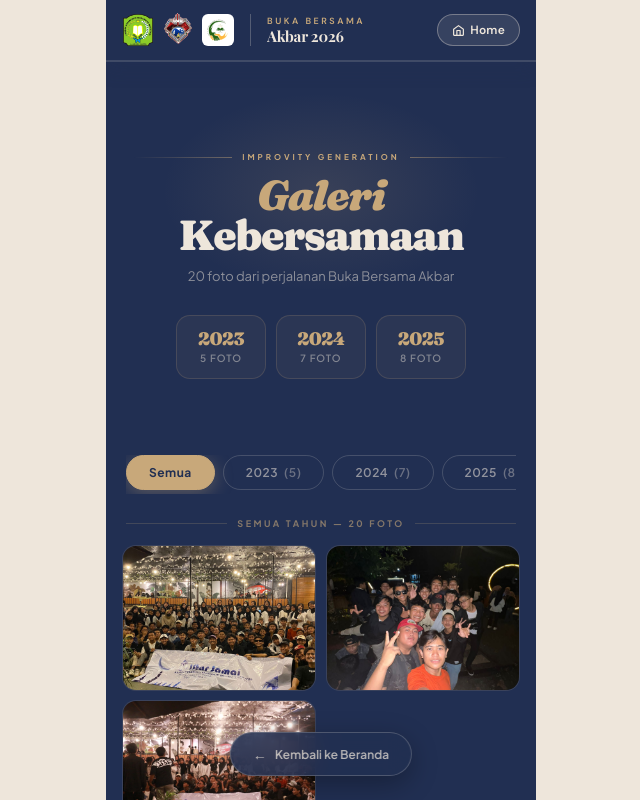
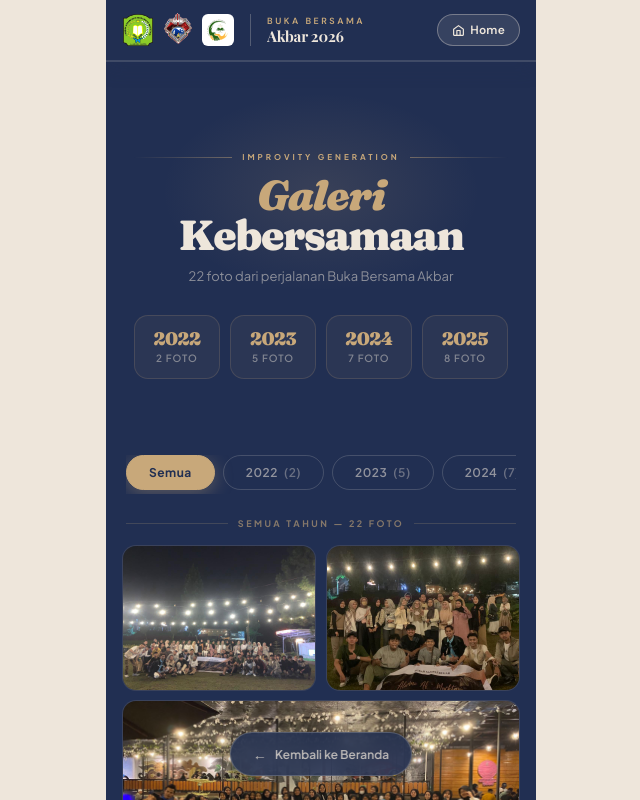
Before and after one commit to aprilocikal/buka-bersama-, a React (Vite) app: page /galeri in a window 1280 px wide. Shown: the top 800 px of the page, without its empty margins (319-959 px from the left). Built offline with nearby package versions, Linux system fonts and the light colour scheme.

Commit message:
3.3 commit

```diff
--- a/src/pages/galeri.jsx
+++ b/src/pages/galeri.jsx
@@ -1,4 +1,4 @@
-import { useState, useEffect, useCallback } from "react";
+import { useState, useEffect, useCallback, useMemo } from "react";
 import { useNavigate } from "react-router-dom";
 import Navbar from "../components/Navbar";
 
@@ -8,6 +8,8 @@ import Navbar from "../components/Navbar";
    last digit  = photo index
 ───────────────────────────────────────────── */
 const PHOTOS = [
+  { id: "221", file: "221.jpeg", year: 2022 },
+  { id: "222", file: "222.jpeg", year: 2022 },
   { id: "231", file: "231.jpeg", year: 2023 },
   { id: "232", file: "232.jpeg", year: 2023 },
   { id: "233", file: "233.jpeg", year: 2023 },
@@ -30,7 +32,7 @@ const PHOTOS = [
   { id: "258", file: "258.jpeg", year: 2025 },
 ];
 
-const FILTERS = ["Semua", "2023", "2024", "2025"];
+const FILTERS = ["Semua", "2022", "2023", "2024", "2025"];
 
 export default function Galeri() {
   const navigate = useNavigate();
@@ -77,8 +79,34 @@ export default function Galeri() {
     return () => clearTimeout(t);
   }, [animKey]);
 
+  // Compute which indices in filtered array should be "wide" (span 2 cols)
+  // Pattern: every 3rd item is wide (indices 2,5,8,...)
+  // If the last item would end up alone in its row → auto-widen it too.
+  const wideMap = useMemo(() => {
+    const wide = new Array(filtered.length).fill(false);
+    let col = 0; // tracks current column position (0 or 1) in the 2-col grid
+    for (let i = 0; i < filtered.length; i++) {
+      if ((i + 1) % 3 === 0) {
+        wide[i] = true;
+        col = 0; // wide item fills the entire row, reset
+      } else {
+        col = (col + 1) % 2;
+      }
+    }
+    // If the last item ended up alone (col === 1), make it wide
+    if (col === 1) {
+      for (let i = filtered.length - 1; i >= 0; i--) {
+        if (!wide[i]) {
+          wide[i] = true;
+          break;
+        }
+      }
+    }
+    return wide;
+  }, [filtered]);
+
   // Year count summary
-  const yearCounts = [2023, 2024, 2025].map((y) => ({
+  const yearCounts = [2022, 2023, 2024, 2025].map((y) => ({
     year: y,
     count: PHOTOS.filter((p) => p.year === y).length,
   }));
@@ -243,6 +271,7 @@ export default function Galeri() {
         .gl-grid {
           display: grid;
           grid-template-columns: repeat(2, 1fr);
+          grid-auto-flow: dense;
           gap: 10px;
         }
         .gl-item {
@@ -255,7 +284,7 @@ export default function Galeri() {
           aspect-ratio: 4/3;
           transition: transform 0.22s ease, box-shadow 0.22s ease;
         }
-        .gl-item:nth-child(3n+1):not(:nth-child(1)) {
+        .gl-item-wide {
           grid-column: span 2;
           aspect-ratio: 16/9;
         }
@@ -493,8 +522,7 @@ export default function Galeri() {
                 className="gl-stat-card"
                 key={year}
                 onClick={() => handleFilter(String(year))}
-                style={{ cursor: "pointer" }}
-              >
+                style={{ cursor: "pointer" }}>
                 <div className="gl-stat-year">{year}</div>
                 <div className="gl-stat-count">{count} foto</div>
               </div>
@@ -509,8 +537,7 @@ export default function Galeri() {
               <button
                 key={f}
                 className={`gl-filter-btn${active === f ? " active" : ""}`}
-                onClick={() => handleFilter(f)}
-              >
+                onClick={() => handleFilter(f)}>
                 {f}
                 {f !== "Semua" && (
                   <span style={{ marginLeft: 6, opacity: 0.65 }}>
@@ -527,8 +554,8 @@ export default function Galeri() {
           <div className="gl-section-label">
             <div className="gl-section-line" />
             <span className="gl-section-text">
-              {active === "Semua" ? "Semua Tahun" : `Angkatan ${active}`} &mdash;{" "}
-              {filtered.length} Foto
+              {active === "Semua" ? "Semua Tahun" : `Angkatan ${active}`}{" "}
+              &mdash; {filtered.length} Foto
             </span>
             <div className="gl-section-line" />
           </div>
@@ -543,10 +570,9 @@ export default function Galeri() {
               {filtered.map((photo, idx) => (
                 <div
                   key={`${photo.id}-${animKey}`}
-                  className={`gl-item${visible ? " gl-anim-in" : ""}`}
+                  className={`gl-item${wideMap[idx] ? " gl-item-wide" : ""}${visible ? " gl-anim-in" : ""}`}
                   style={{ animationDelay: `${idx * 0.055}s` }}
-                  onClick={() => openLightbox(idx)}
-                >
+                  onClick={() => openLightbox(idx)}>
                   <img
                     src={`/galeri/${photo.file}`}
                     alt={`Foto Buka Bersama ${photo.year} - ${idx + 1}`}
@@ -574,8 +600,7 @@ export default function Galeri() {
         {lightbox !== null && (
           <div
             className="gl-lb-backdrop"
-            onClick={(e) => e.target === e.currentTarget && closeLightbox()}
-          >
+            onClick={(e) => e.target === e.currentTarget && closeLightbox()}>
             <div className="gl-lb-inner">
               <div className="gl-lb-top">
                 <span className="gl-lb-counter">
```
Also changed, not shown: public/galeri/221.jpeg (added), public/galeri/222.jpeg (added).
